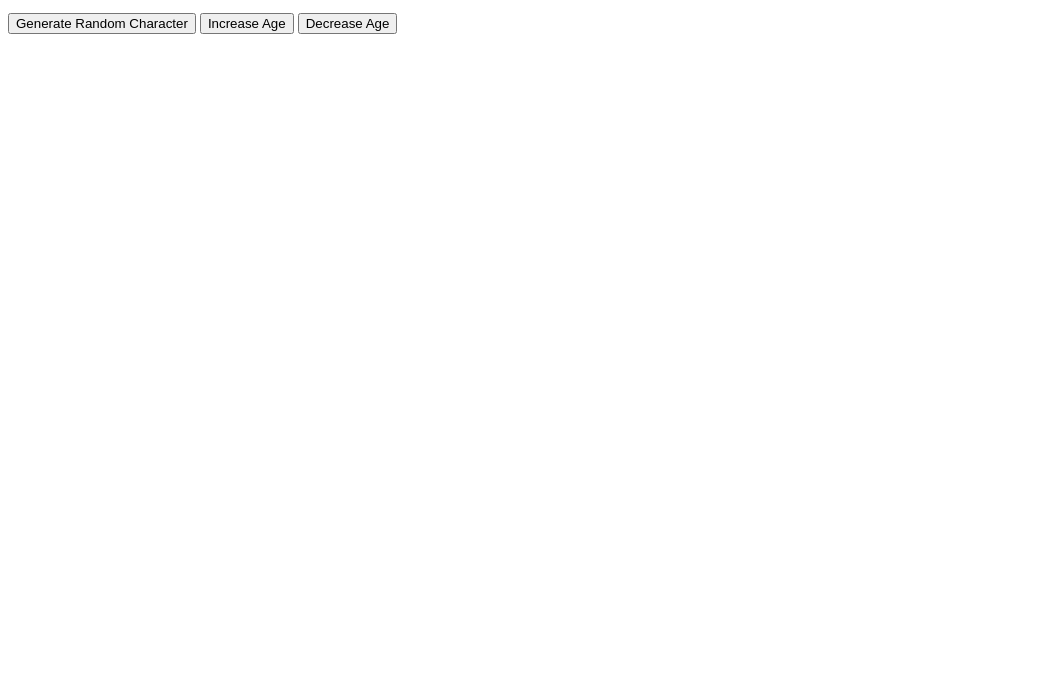
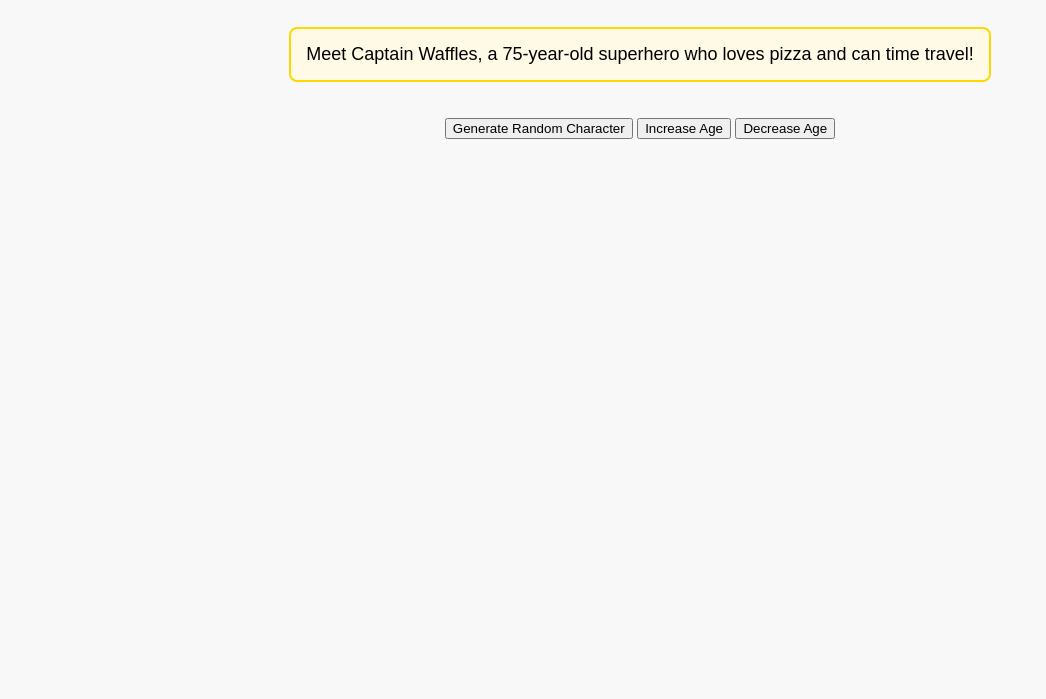
Before and after one commit to yash110905/COMP1073-F25, a plain HTML site: page Labs/Lab-2/sillyCharacter.html in a window 1280 px wide. Shown: the part 101-800 px from the top of the page, without its empty margins (0-1046 px from the left). Drawn offline with Linux system fonts and the light colour scheme; files whose address does not match are found by name.

Commit message:
Styled the webpage with CSS

```diff
--- a/Labs/Lab-2/sillyCharacter.html
+++ b/Labs/Lab-2/sillyCharacter.html
@@ -4,6 +4,8 @@
     <meta charset="UTF-8">
     <meta name="viewport" content="width=device-width, initial-scale=1.0">
     <title>Silly Character Customizer</title>
+    <link rel="stylesheet" href="style.css">
+
 </head>
 <body>
     <h1>Silly Character Customizer</h1>
--- /dev/null
+++ b/Labs/Lab-2/style.css
@@ -0,0 +1,16 @@
+body {
+    text-align: center;
+    font-family: Arial, sans-serif;
+    background: #f8f8f8;
+    padding: 20px;
+}
+
+#characterDescription {
+    margin: 20px auto;
+    padding: 15px;
+    background: #fffae6;
+    border: 2px solid #ffd700;
+    border-radius: 8px;
+    display: inline-block;
+    font-size: 18px;
+}
```
